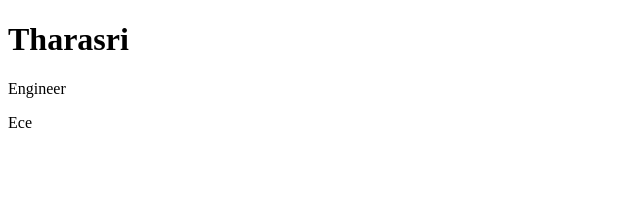
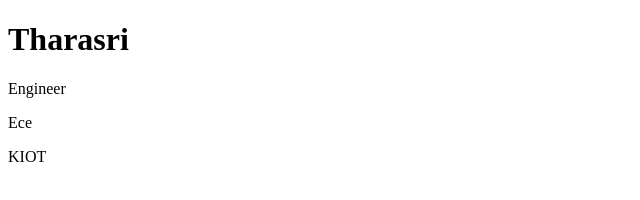
Before and after one commit to TharasriAM/SampleRepository, a plain HTML site: page index.html in a window 1280 px wide. Shown: the full height of the page, 0-640 px from the left. Drawn offline with Linux system fonts and the light colour scheme.

Commit message:
Add KIOT paragraph to index.html

```diff
--- a/index.html
+++ b/index.html
@@ -10,6 +10,7 @@
     <h1>Tharasri</h1>
     <p>Engineer</p>
     <p>Ece</p>
+    <p>KIOT</p>
 
 </body>
 </html>
```
